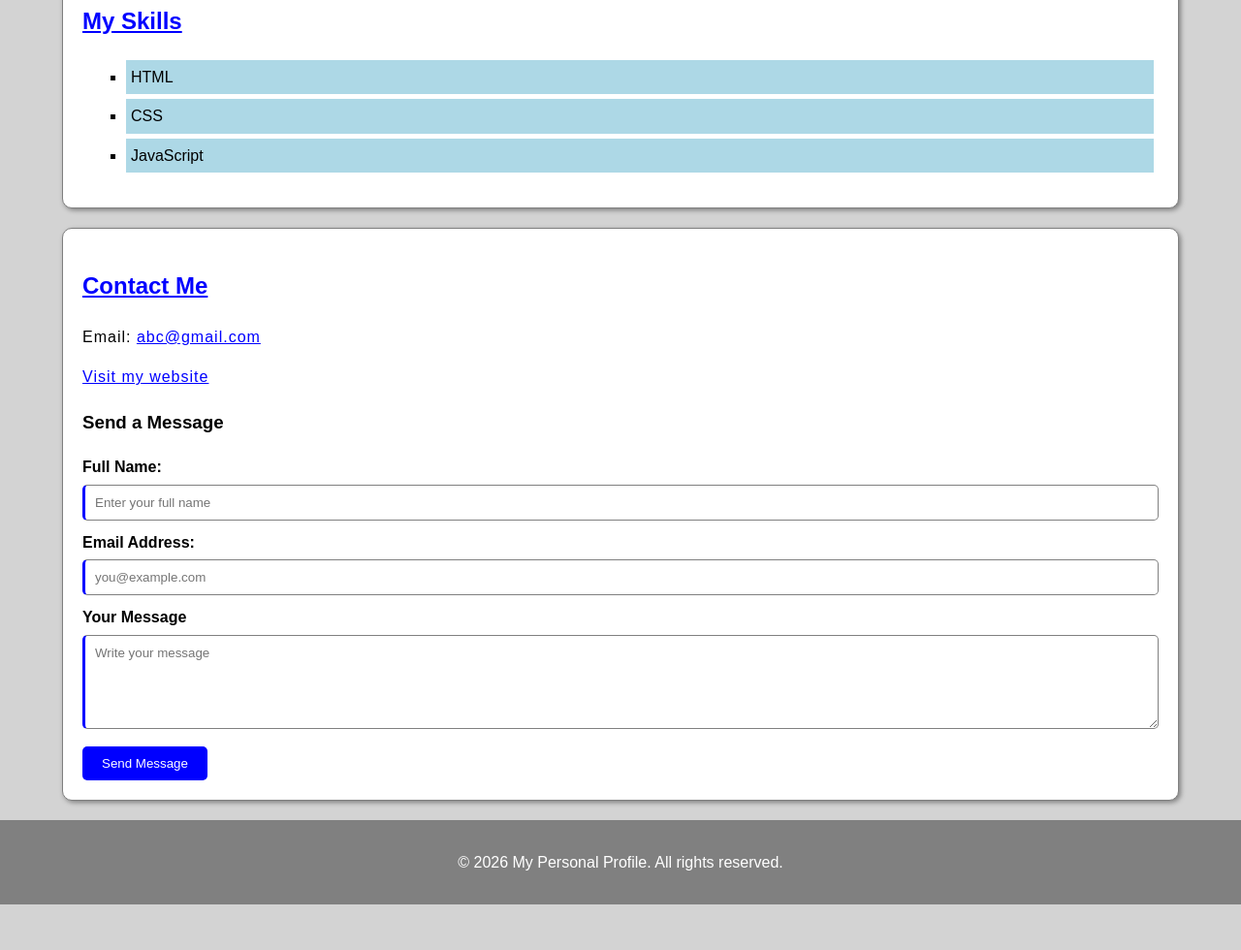
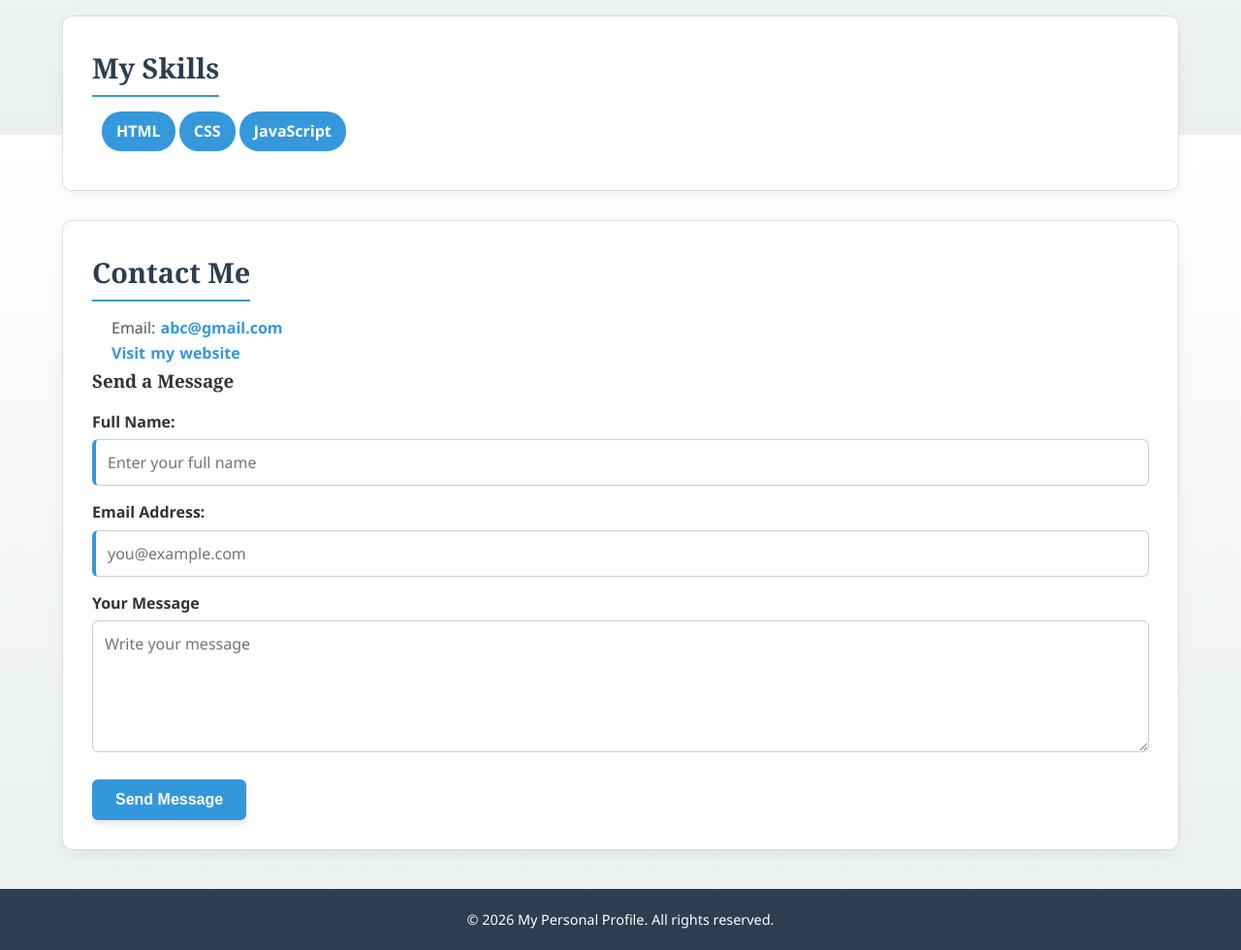
Before and after one commit to abdulmanan009/Bloomrix_task6, a plain HTML site: page index.html in a window 1280 px wide. Shown: the part 661-1641 px from the top of the page at 97% size. Before the commit the page ends 1594 px from the top, so only its background shows below. Drawn offline with Linux system fonts and the light colour scheme.

Commit message:
Refactor CSS to use variables and improve styles

```diff
--- a/style.css
+++ b/style.css
@@ -1,155 +1,300 @@
+/* ==========================================================================
+   CSS Basics and Traditional Styling
+   ========================================================================== */
 
+/*
+   UNIVERSAL SELECTOR (*)
+   Resets box-sizing and removes default margins
+*/
 * {
     box-sizing: border-box;
+    margin: 0;
+    padding: 0;
 }
 
+/*
+   CSS VARIABLES (Custom Properties)
+   Helps with maintainability and grouping colors
+*/
+:root {
+    --primary-color: #2c3e50;
+    --accent-color: #3498db;
+    --bg-color: #ecf0f1;
+    --text-color: #333333;
+    --font-main: 'Segoe UI', Tahoma, Geneva, Verdana, sans-serif;
+}
+
+/*
+   ELEMENT / TYPE SELECTOR
+   Backgrounds, Fonts, Text Properties
+*/
 body {
-    font-family: Arial, sans-serif;
+    font-family: var(--font-main);
     font-size: 16px;
     line-height: 1.6;
-    background-color: lightgray;
-    color: black;
-    margin: 0;
+    background-color: var(--bg-color);
+    background-image: linear-gradient(to bottom, #ffffff, var(--bg-color));
+    background-repeat: no-repeat;
+    background-attachment: fixed;
+    color: var(--text-color);
 }
 
+/*
+   ID SELECTOR
+   Specificity is higher than class or element selectors
+*/
+#main-heading {
+    font-size: 2.5rem; /* rem unit */
+    font-weight: 700;
+    text-transform: uppercase;
+    letter-spacing: 2px;
+    text-shadow: 2px 2px 4px rgba(0, 0, 0, 0.3);
+}
+
+/*
+   CLASS SELECTOR
+   Using hex colors, text-align, and padding
+*/
 .profile-header {
-    background: blue;
-    color: white;
+    background-color: var(--primary-color);
+    color: #ffffff;
     text-align: center;
-    padding: 20px;
+    padding: 40px 20px;
+    border-bottom: 5px solid var(--accent-color);
 }
 
 .profile-image {
     width: 150px;
     height: 150px;
-    border: 3px solid white;
+    border: 4px solid #ffffff;
     border-radius: 50%;
-}
-
-#main-heading {
-    font-size: 32px;
-    color: white;
+    box-shadow: 0 4px 8px rgba(0,0,0,0.2); /* box-shadow */
+    opacity: 0.95; /* opacity */
 }
 
 .tagline {
-    font-size: 18px;
+    font-size: 1.2em; /* em unit */
+    font-style: italic;
+    font-variant: small-caps;
+    color: #bdc3c7;
+    margin-top: 10px;
 }
 
+/*
+   CLASS SELECTOR (Container)
+   Using % and vw/vh units
+*/
 .container {
     width: 90%;
-    margin: 20px auto;
+    max-width: 1200px;
+    margin: 40px auto;
 }
 
+/*
+   CLASS SELECTOR (Profile Card)
+   Borders, border-radius, background shorthand, transitions
+*/
 .profile-card {
-    background-color: white;
-    padding: 20px;
-    margin-bottom: 20px;
-    border: 1px solid gray;
+    background: #ffffff; /* Shorthand background */
+    padding: 30px;
+    margin-bottom: 30px;
+    border-width: 1px;
+    border-style: solid;
+    border-color: #dcdde1;
     border-radius: 10px;
-    box-shadow: 2px 2px 5px gray;
+    box-shadow: 0px 5px 15px rgba(0, 0, 0, 0.05);
+    min-height: 20vh; /* vh unit */
 }
 
-h2 {
-    color: blue;
+/*
+   DESCENDANT COMBINATOR (space)
+   Targets h2 only if it is inside a .profile-card
+*/
+.profile-card h2 {
+    color: var(--primary-color);
+    margin-bottom: 15px;
+    font-size: 1.8rem;
 }
 
-.profile-card p {
-    color: black;
+/*
+   CHILD COMBINATOR (>)
+   Targets only direct h2 children of .profile-card
+*/
+.profile-card > h2 {
+    border-bottom: 2px solid var(--accent-color);
+    padding-bottom: 5px;
+    display: inline-block;
 }
 
-.profile-card > h2 {
+/*
+   GENERAL SIBLING COMBINATOR (~)
+   Targets p elements that follow an h2
+*/
+h2 ~ p {
+    text-indent: 20px;
+    word-spacing: 1px;
+    color: #555;
+}
+
+/*
+   ATTRIBUTE SELECTOR
+   Targets any input with a 'required' attribute
+*/
+input[required] {
+    border-left: 4px solid var(--accent-color);
+}
+
+/*
+   GROUPING SELECTORS
+   Apply the same rules to multiple elements
+*/
+h1, h2, h3 {
+    font-family: 'Georgia', serif; /* Web-safe font */
+}
+
+/*
+   LISTS
+   list-style-type, list-style-position
+*/
+.skills-list {
+    list-style-type: square;
+    list-style-position: inside;
+    padding-left: 10px;
+}
+
+.skill {
+    background-color: var(--accent-color);
+    color: white;
+    padding: 8px 15px;
+    margin-bottom: 10px;
+    border-radius: 20px;
+    display: inline-block;
+    font-weight: bold;
+    cursor: default; /* cursor */
+}
+
+/*
+   LINKS AND PSEUDO-CLASSES
+   link, visited, hover, active states
+*/
+a {
+    text-decoration: none;
+    font-weight: bold;
+}
+
+a:link {
+    color: var(--accent-color);
+}
+
+a:visited {
+    color: #8e44ad; /* purple */
+}
+
+a:hover {
+    color: #e74c3c; /* red */
     text-decoration: underline;
 }
 
-h2 ~ p {
-    letter-spacing: 1px;
+a:active {
+    color: #e67e22; /* orange */
 }
 
-.skills-list {
-    list-style-type: square;
+/*
+   BLOCKQUOTE & PSEUDO-ELEMENTS
+   linear-gradient background, custom quotes
+*/
+blockquote {
+    background: linear-gradient(to right, rgba(52, 152, 219, 0.1), transparent);
+    border-left: 5px solid var(--accent-color);
+    padding: 15px;
+    margin-top: 20px;
+    font-style: italic;
+    font-size: 1.1em;
+    border-radius: 0 10px 10px 0;
 }
 
-.skill {
-    background-color: lightblue;
-    padding: 5px;
-    margin: 5px;
+blockquote::before {
+    content: "“";
+    font-size: 3em;
+    color: var(--accent-color);
+    line-height: 0;
+    vertical-align: -0.4em;
 }
 
-a:link {
-    color: blue;
-}
-
-a:visited {
-    color: purple;
-}
-
-a:hover {
-    color: red;
-}
-
-a:active {
-    color: orange;
-}
-
+/*
+   FORM ELEMENTS
+   Display, padding, borders, focus states
+*/
 label {
     display: block;
-    margin-top: 10px;
-    font-weight: bold;
+    margin-top: 15px;
+    margin-bottom: 5px;
+    font-weight: 600;
 }
 
 input,
 textarea {
     width: 100%;
-    padding: 10px;
-    margin-top: 5px;
-    border: 1px solid gray;
-    border-radius: 5px;
-    font-family: Arial, sans-serif;
+    padding: 12px;
+    border: 1px solid #ccc;
+    border-radius: 6px;
+    font-family: var(--font-main);
+    font-size: 1rem;
 }
 
-input[required],
-textarea[required] {
-    border-left: 3px solid blue;
+/* PSEUDO-CLASS (:focus) */
+input:focus,
+textarea:focus {
+    outline: 3px solid rgba(52, 152, 219, 0.4);
+    outline-offset: 2px; /* outline-offset */
+    border-color: var(--accent-color);
 }
 
-input:focus,
-textarea:focus {
-    outline: 2px solid blue;
-}
-
-h3 + form {
-    margin-top: 10px;
-}
-
+/*
+   BUTTON STYLING
+   HSL colors, box-shadow, transition
+*/
 button {
-    background-color: blue;
-    color: white;
-    padding: 10px 20px;
-    margin-top: 10px;
+    background-color: hsl(204, 70%, 53%); /* hsl() */
+    color: #ffffff;
+    padding: 12px 24px;
+    margin-top: 20px;
     border: none;
-    border-radius: 5px;
+    border-radius: 6px;
+    font-size: 1rem;
+    font-weight: bold;
     cursor: pointer;
+    box-shadow: 0 4px 6px rgba(0,0,0,0.1);
+    transition: background-color 0.3s ease;
 }
 
 button:hover {
-    background-color: darkblue;
+    background-color: hsl(204, 70%, 40%); /* Darker on hover */
 }
 
-.page-footer {
-    background-color: gray;
-    color: white;
-    text-align: center;
-    padding: 15px;
+/*
+   RADIAL GRADIENT & NAMED COLOR
+   Applied to the highlight span
+*/
+.highlight {
+    background: radial-gradient(circle, rgba(255,255,0,0.4) 0%, rgba(255,255,0,0) 70%);
+    color: darkblue; /* Named color */
+    font-weight: bold;
 }
 
-.example-box {
-    width: 50%;
-    font-size: 1rem;
-    padding: 1em;
-    min-height: 10vh;
-    color: green;
+/*
+   FOOTER
+   Percent-based font-size, white-space
+*/
+.page-footer {
+    background-color: var(--primary-color);
+    color: #ffffff;
+    text-align: center;
+    padding: 20px;
+    margin-top: 40px;
+    font-size: 90%; /* % unit */
 }
 
-#about p {
-    color: blue;
+.page-footer p {
+    white-space: nowrap; /* white-space property */
 }
```
